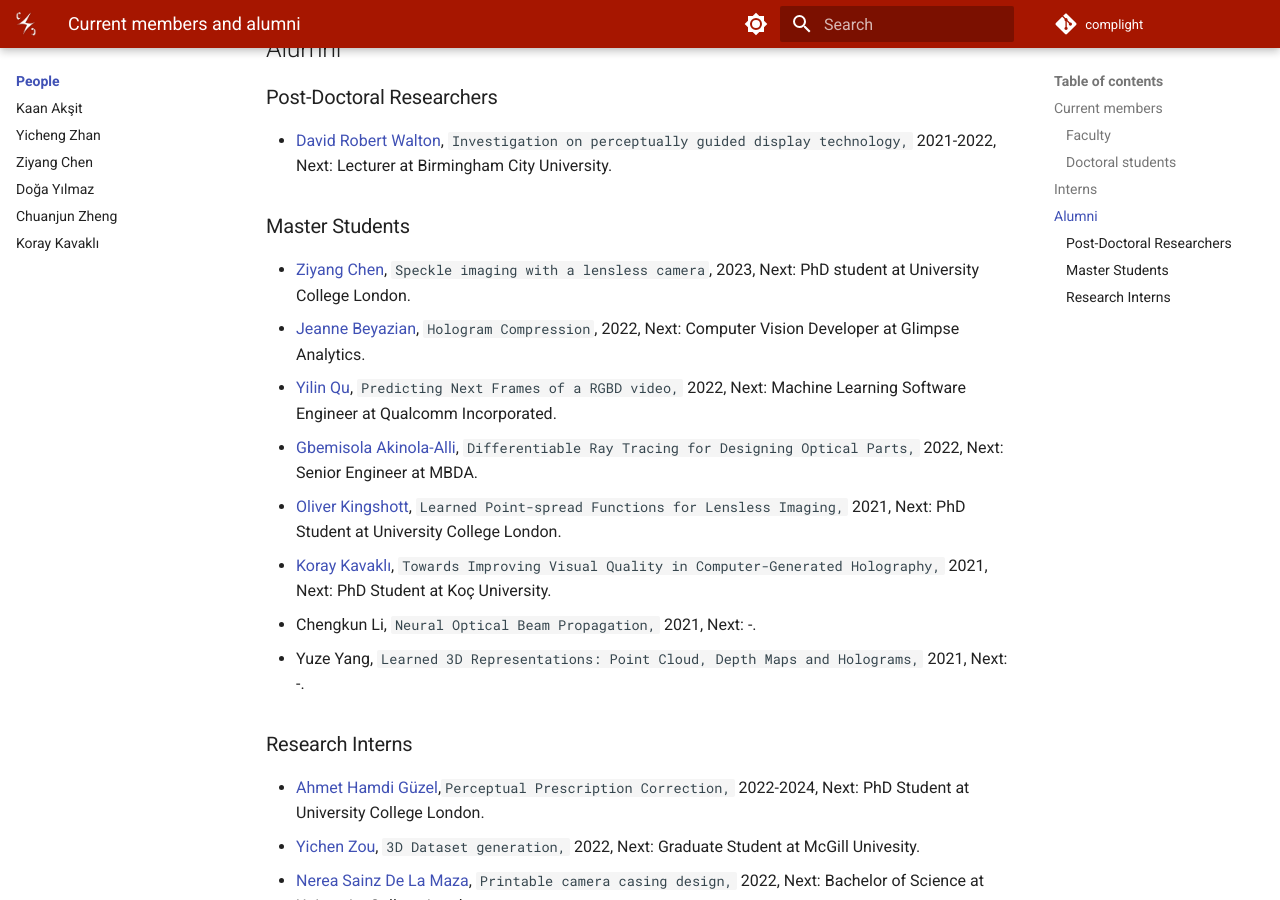
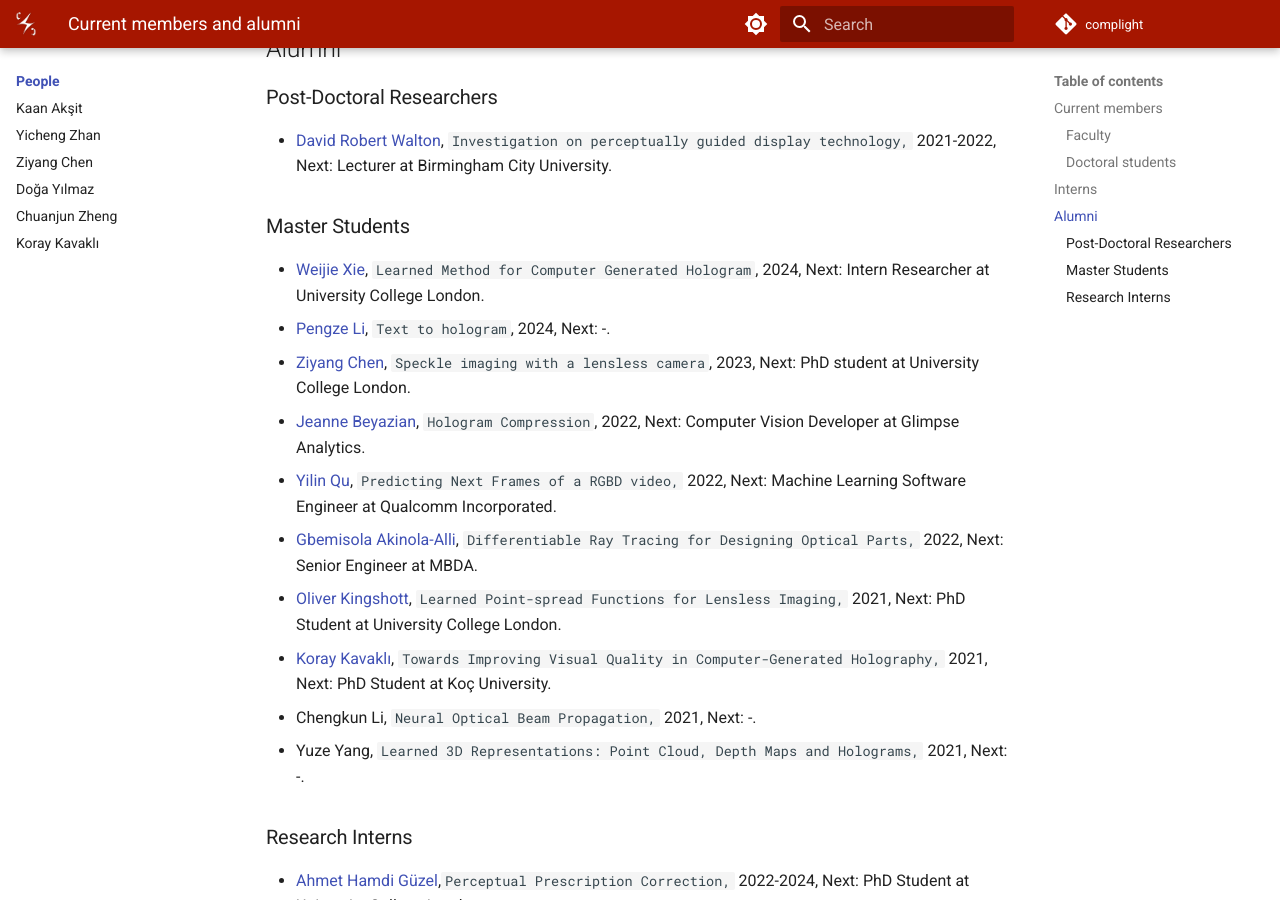
Before and after one commit to complight/complight.github.io, an MkDocs documentation site: the page built from docs/people/index.md, in a window 1280 px wide and 900 px high, scrolled down 1946 px. Built offline with MkDocs 1.6.1 and Material for MkDocs 9.7.7, drawn with Linux system fonts in a browser that asks for light colours.

Commit message:
Update index.md

```diff
--- a/docs/people/index.md
+++ b/docs/people/index.md
@@ -97,6 +97,8 @@ PhD Student ([Koç University](https://www.ku.edu.tr/))
 - [David Robert Walton](https://drwalton.github.io/), `Investigation on perceptually guided display technology,` 2021-2022, Next: Lecturer at Birmingham City University.
 
 ### Master Students
+- [Weijie Xie](https://www.harridan13.com/), `Learned Method for Computer Generated Hologram`, 2024, Next: Intern Researcher at University College London.
+- [Pengze Li](https://linsonng.github.io/), `Text to hologram`, 2024, Next: -.
 - [Ziyang Chen](https://www.linkedin.com/in/ziyang-chen-064ba8173/), `Speckle imaging with a lensless camera`, 2023, Next: PhD student at University College London.
 - [Jeanne Beyazian](https://www.linkedin.com/in/jeanne-beyazian/), `Hologram Compression`, 2022, Next: Computer Vision Developer at Glimpse Analytics.
 - [Yilin Qu](https://www.linkedin.com/in/yilin-qu-b0a599149/), `Predicting Next Frames of a RGBD video,` 2022, Next: Machine Learning Software Engineer at Qualcomm Incorporated.
```
